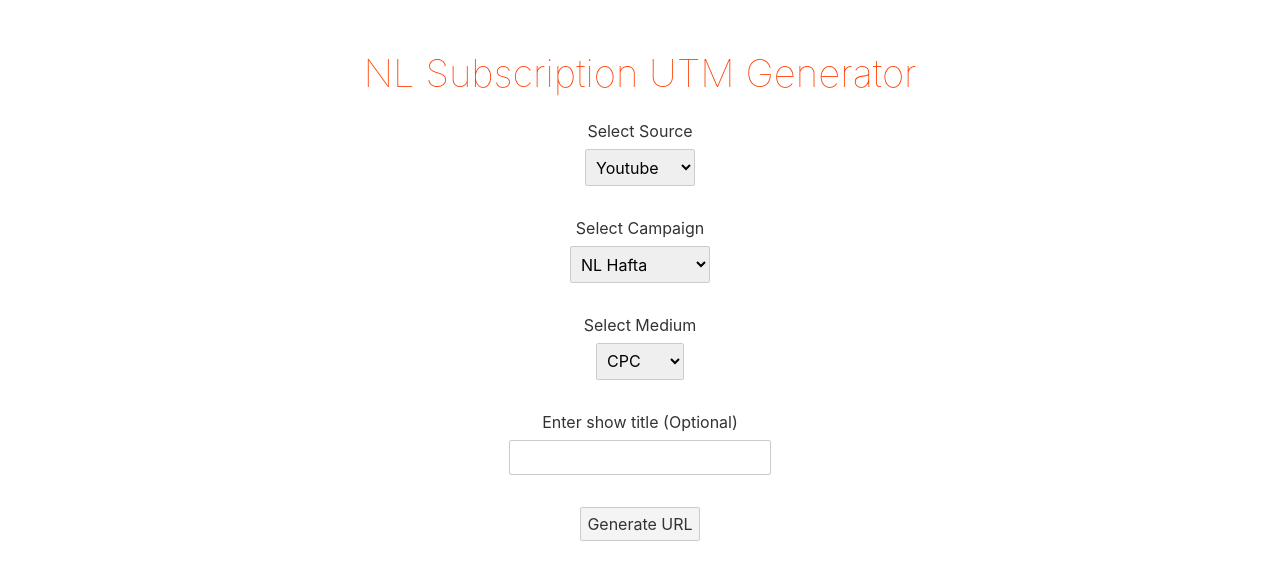
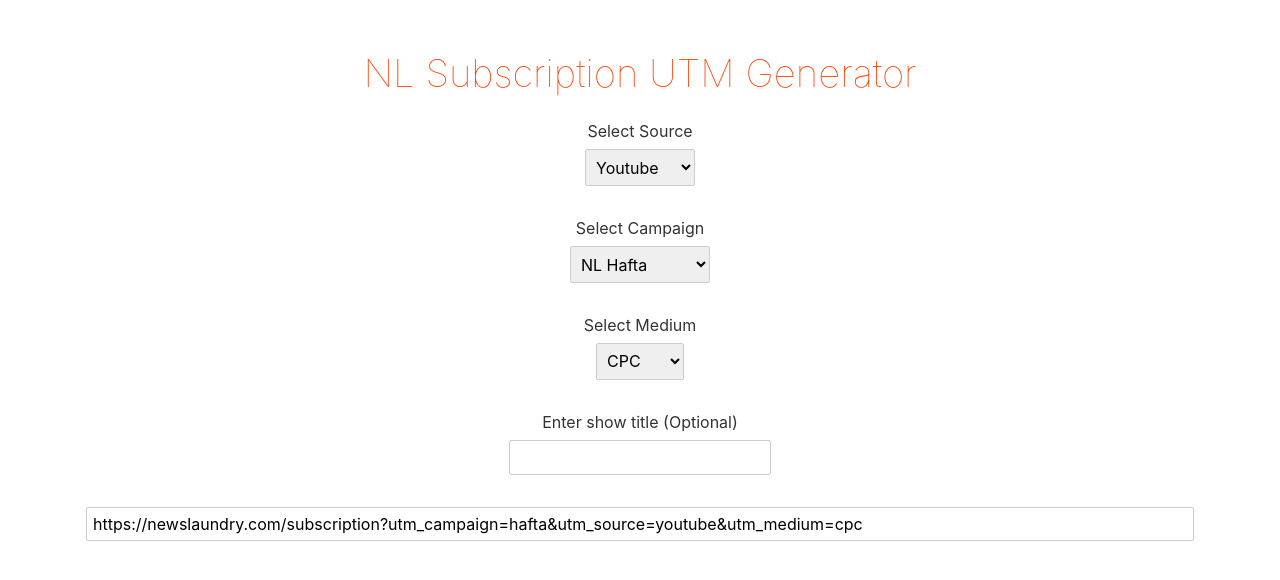
Before and after one commit to nishanNL/utm-generator, a Svelte app: page / in a window 1280 px wide. Shown: the top 580 px of the page. Built offline with nearby package versions, Linux system fonts and the light colour scheme.

Commit message:
removed submit button

```diff
--- a/src/App.svelte
+++ b/src/App.svelte
@@ -11,9 +11,7 @@
 
   let url;
 
-  async function generateUTMURL(e) {
-    e.preventDefault();
-
+  $: {
     let utmObject = {
       utm_campaign: submitOptions.selectedCampaign,
       utm_source: submitOptions.selectedSource,
@@ -31,9 +29,6 @@
 
     substr = substr.substr(0, substr.length - 1);
     url = `${formOptions.subscriptionURL}?${substr}`;
-
-    await tick();
-    window.scrollTo(0, document.body.scrollHeight);
   }
 </script>
 
@@ -104,13 +99,11 @@
       <label for="title">Enter show title (Optional)</label>
       <input id="title" bind:value={submitOptions.title} />
     </div>
-
-    <button on:click={generateUTMURL}>Generate URL</button>
   </form>
 
   {#if url}
     <div>
-      <input bind:value={url} class="utm_url" />
+      <input bind:value={url} class="utm_url" readonly />
     </div>
   {/if}
 
```
